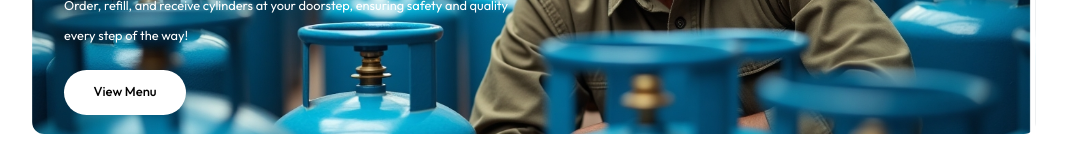
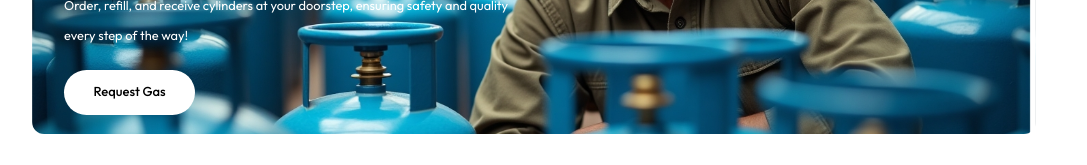
Before and after one commit to gasbygasplc/Supply-Chain-Management-for-Gas-By-Bas-PLC, a React (Vite) app in the folder frontend/: page / in a window 1280 px wide. Shown: the part 421-586 px from the top of the page, without its empty margins (96-1183 px from the left). Built offline with nearby package versions, Linux system fonts and the light colour scheme; no server answers.

Commit message:
Replace "View Menu" button with "Request Gas" link in Header component

```diff
--- a/frontend/src/Components/Header.jsx
+++ b/frontend/src/Components/Header.jsx
@@ -2,6 +2,7 @@ import React from 'react'
 import { asstets } from '../assets/Assets'
 
 const Header = () => {
+
 
   return (
 
@@ -17,7 +18,7 @@ const Header = () => {
 
         </p>
 
-        <button className='border-none  text-black font-medium py-[2vw] sm:py-[2vw] md:py-[1vw] px-[4vw] sm:px-[4vw] md:px-[2.3vw] bg-white text-[3vw] sm:text-[max(1.5vw,13px)] md:text-[max(1vw,13px)] rounded-full cursor-pointer'>View Menu</button>
+        <a href='#gas-request'  className='border-none  text-black font-medium py-[2vw] sm:py-[2vw] md:py-[1vw] px-[4vw] sm:px-[4vw] md:px-[2.3vw] bg-white text-[3vw] sm:text-[max(1.5vw,13px)] md:text-[max(1vw,13px)] rounded-full cursor-pointer'>Request Gas</a>
 
       </div>
 
```
